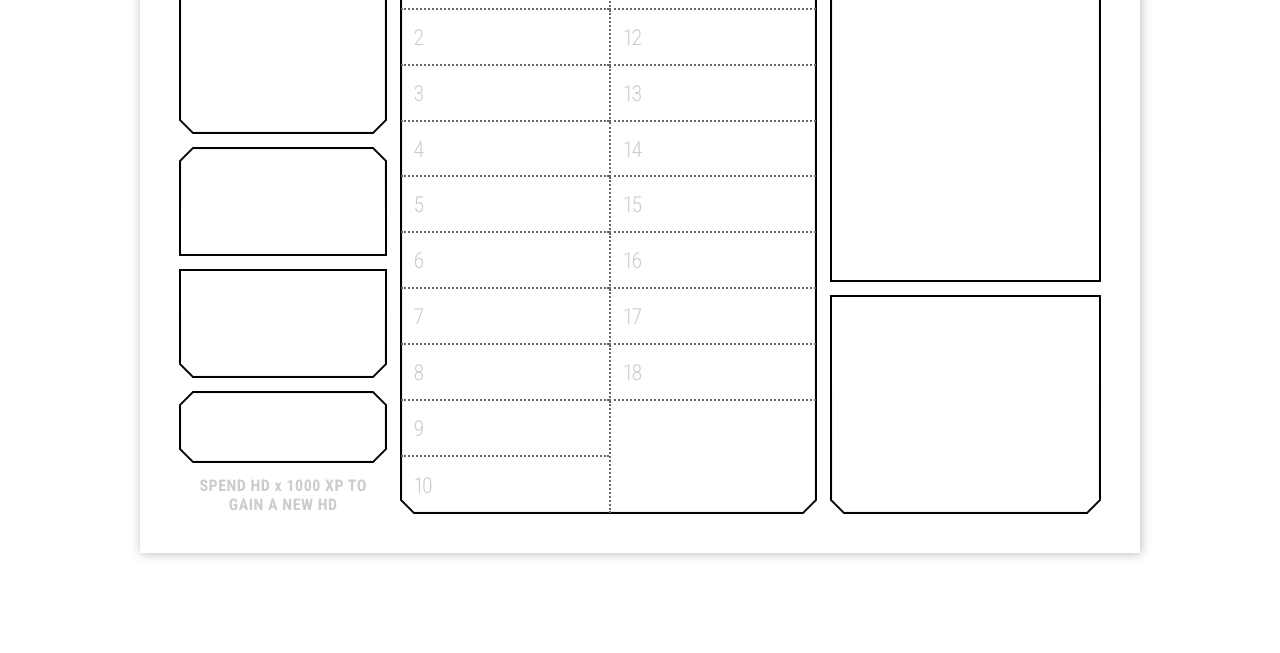
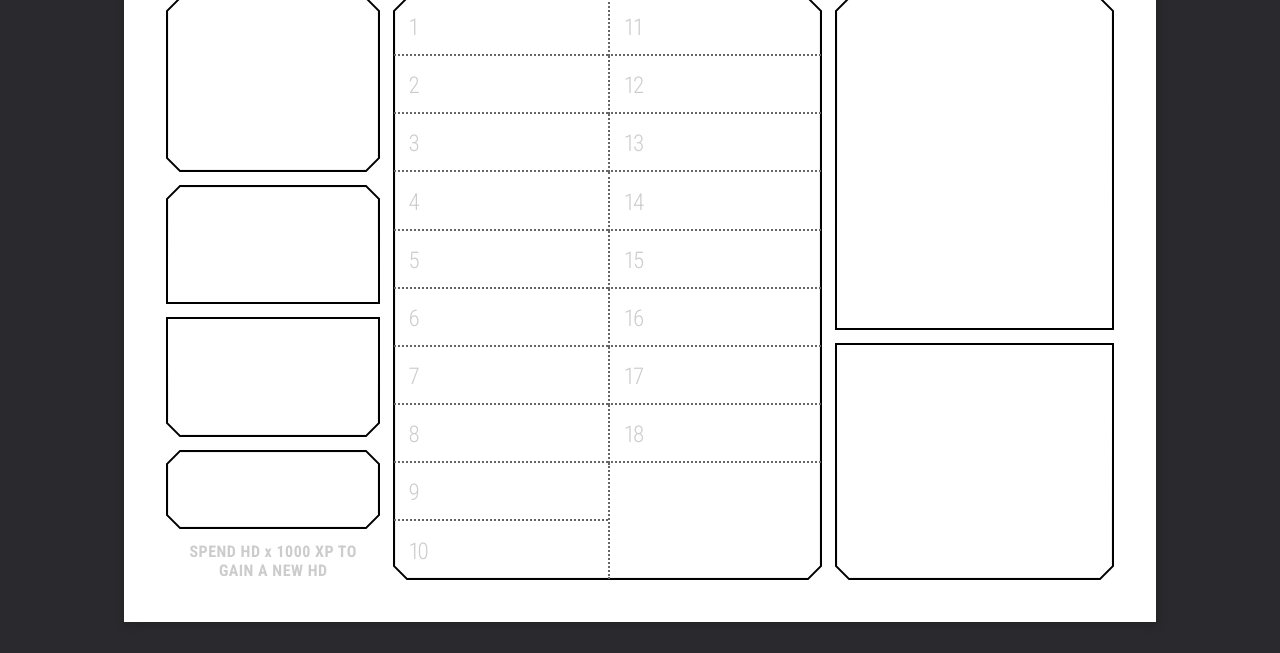
Before and after one commit to redpebble/durf-digital, a plain HTML site: page docs/index.html in a window 1280 px wide. Shown: the part 147-800 px from the top of the page. Drawn offline with Linux system fonts and the light colour scheme.

Commit message:
tweak dimensions to match original

```diff
--- a/docs/style/index.css
+++ b/docs/style/index.css
@@ -28,10 +28,8 @@
 }
 
 body {
-    margin: 0;
-    padding: 0;
-    width: 100%;
-    height: 100%;
+    overflow: hidden;
+    background-color: rgba(42, 42, 46, 1);
 
     &, main, div {
         box-sizing: border-box;
@@ -42,7 +40,7 @@ main {
     display: flex;
     justify-content: center;
     align-items: center;
-    height: 100%;
+    margin-top: 42px;
 }
 
 .beveled {
@@ -75,12 +73,12 @@ main {
 }
 
 #sheet {
-    --width: 1000px;
-    --height: 700px;
-    --border-padding: 39px;
+    --width: 1032px;
+    --height: 727px;
+    --border-padding: 42px;
     --inner-padding: 13px;
-    --logo-width: calc(var(--width) * 0.13);
-    --head-font-size: 25px;
+    --logo-height: calc(var(--height) * 0.065);
+    --head-font-size: 24px;
     --dotted-border: 2px dotted #666;
 
     display: flex;
@@ -90,6 +88,7 @@ main {
     height: var(--height);
     padding: var(--border-padding);
     padding-top: 0;
+    background-color: #fff;
     box-shadow: 1px 1px 10px #0004;
 
     .header {
@@ -127,7 +126,7 @@ main {
             }
 
             & ~ img {
-                width: var(--logo-width);
+                height: var(--logo-height);
                 margin-left: var(--inner-padding);
                 margin-top: var(--border-padding)
             }
@@ -146,7 +145,7 @@ main {
             gap: var(--inner-padding);
 
             .attributes {
-                flex: 2.5;
+                flex: 2.2;
             }
 
             .health {
@@ -182,16 +181,15 @@ main {
                     border: var(--dotted-border);
                     border-right: none;
                     border-top: none;
-                    padding: 0px;
                 }
 
                 & > div > span {
                     position: relative;
                     top: calc(50% - 12px);
-                    left: 12px;
+                    left: 14px;
                     color: var(--font-color-light);
                     font: var(--font-head-light);
-                    font-size: 22px;
+                    font-size: 23px;
                     letter-spacing: -2px;
                 }
 
@@ -217,7 +215,7 @@ main {
             gap: var(--inner-padding);
 
             .notes {
-                flex: 1.5;
+                flex: 1.4;
             }
 
             .spells {
```
